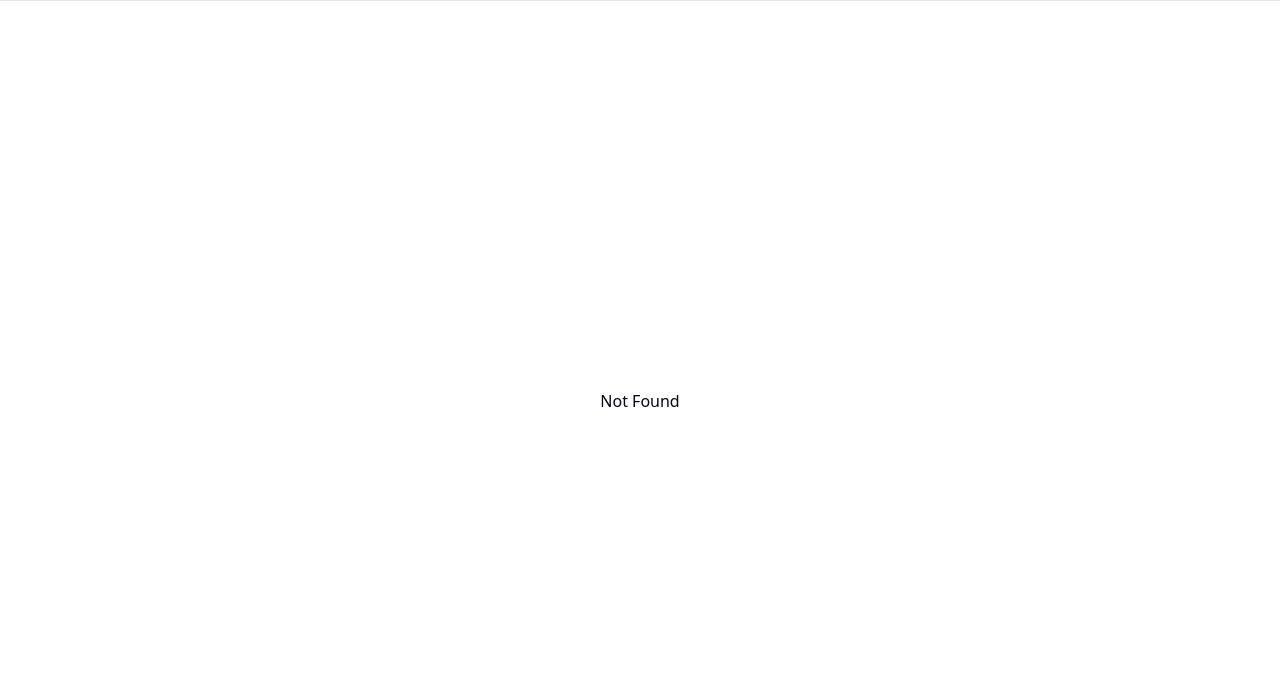
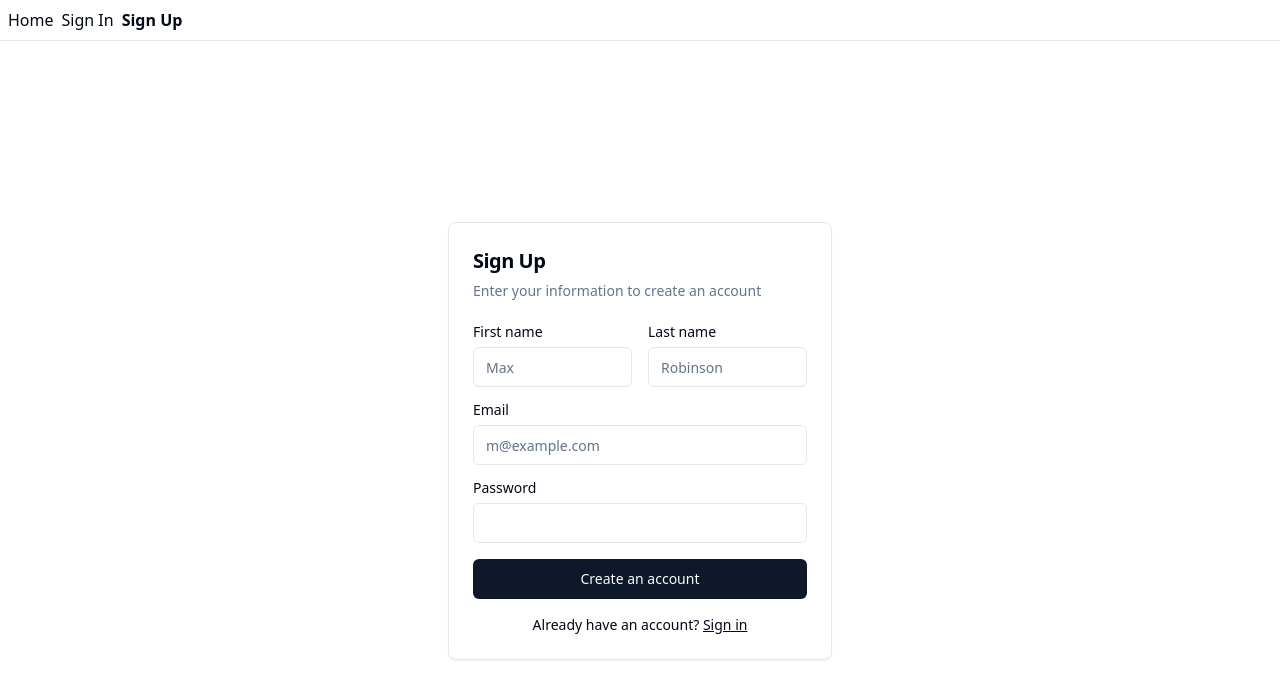
Before and after one commit to fayimora/kratos-idp, a React (Vite) app in the folder kratos-frontend/: page /signup in a window 1280 px wide. Shown: the top 698 px of the page. Built offline with nearby package versions, Linux system fonts and the light colour scheme.

Commit message:
Add auth forms

```diff
--- /dev/null
+++ b/kratos-frontend/src/components/ui/card.tsx
@@ -0,0 +1,86 @@
+import * as React from "react";
+
+import { cn } from "@/lib/utils";
+
+const Card = React.forwardRef<
+  HTMLDivElement,
+  React.HTMLAttributes<HTMLDivElement>
+>(({ className, ...props }, ref) => (
+  <div
+    ref={ref}
+    className={cn(
+      "rounded-lg border bg-card text-card-foreground shadow-sm",
+      className,
+    )}
+    {...props}
+  />
+));
+Card.displayName = "Card";
+
+const CardHeader = React.forwardRef<
+  HTMLDivElement,
+  React.HTMLAttributes<HTMLDivElement>
+>(({ className, ...props }, ref) => (
+  <div
+    ref={ref}
+    className={cn("flex flex-col space-y-1.5 p-6", className)}
+    {...props}
+  />
+));
+CardHeader.displayName = "CardHeader";
+
+const CardTitle = React.forwardRef<
+  HTMLParagraphElement,
+  React.HTMLAttributes<HTMLHeadingElement>
+>(({ className, ...props }, ref) => (
+  <h3
+    ref={ref}
+    className={cn(
+      "text-2xl font-semibold leading-none tracking-tight",
+      className,
+    )}
+    {...props}
+  />
+));
+CardTitle.displayName = "CardTitle";
+
+const CardDescription = React.forwardRef<
+  HTMLParagraphElement,
+  React.HTMLAttributes<HTMLParagraphElement>
+>(({ className, ...props }, ref) => (
+  <p
+    ref={ref}
+    className={cn("text-sm text-muted-foreground", className)}
+    {...props}
+  />
+));
+CardDescription.displayName = "CardDescription";
+
+const CardContent = React.forwardRef<
+  HTMLDivElement,
+  React.HTMLAttributes<HTMLDivElement>
+>(({ className, ...props }, ref) => (
+  <div ref={ref} className={cn("p-6 pt-0", className)} {...props} />
+));
+CardContent.displayName = "CardContent";
+
+const CardFooter = React.forwardRef<
+  HTMLDivElement,
+  React.HTMLAttributes<HTMLDivElement>
+>(({ className, ...props }, ref) => (
+  <div
+    ref={ref}
+    className={cn("flex items-center p-6 pt-0", className)}
+    {...props}
+  />
+));
+CardFooter.displayName = "CardFooter";
+
+export {
+  Card,
+  CardHeader,
+  CardFooter,
+  CardTitle,
+  CardDescription,
+  CardContent,
+};
--- /dev/null
+++ b/kratos-frontend/src/components/ui/input.tsx
@@ -0,0 +1,25 @@
+import * as React from "react"
+
+import { cn } from "@/lib/utils"
+
+export interface InputProps
+  extends React.InputHTMLAttributes<HTMLInputElement> {}
+
+const Input = React.forwardRef<HTMLInputElement, InputProps>(
+  ({ className, type, ...props }, ref) => {
+    return (
+      <input
+        type={type}
+        className={cn(
+          "flex h-10 w-full rounded-md border border-input bg-background px-3 py-2 text-sm ring-offset-background file:border-0 file:bg-transparent file:text-sm file:font-medium placeholder:text-muted-foreground focus-visible:outline-none focus-visible:ring-2 focus-visible:ring-ring focus-visible:ring-offset-2 disabled:cursor-not-allowed disabled:opacity-50",
+          className
+        )}
+        ref={ref}
+        {...props}
+      />
+    )
+  }
+)
+Input.displayName = "Input"
+
+export { Input }
--- /dev/null
+++ b/kratos-frontend/src/components/ui/label.tsx
@@ -0,0 +1,24 @@
+import * as React from "react"
+import * as LabelPrimitive from "@radix-ui/react-label"
+import { cva, type VariantProps } from "class-variance-authority"
+
+import { cn } from "@/lib/utils"
+
+const labelVariants = cva(
+  "text-sm font-medium leading-none peer-disabled:cursor-not-allowed peer-disabled:opacity-70"
+)
+
+const Label = React.forwardRef<
+  React.ElementRef<typeof LabelPrimitive.Root>,
+  React.ComponentPropsWithoutRef<typeof LabelPrimitive.Root> &
+    VariantProps<typeof labelVariants>
+>(({ className, ...props }, ref) => (
+  <LabelPrimitive.Root
+    ref={ref}
+    className={cn(labelVariants(), className)}
+    {...props}
+  />
+))
+Label.displayName = LabelPrimitive.Root.displayName
+
+export { Label }
--- a/kratos-frontend/src/routeTree.gen.ts
+++ b/kratos-frontend/src/routeTree.gen.ts
@@ -16,9 +16,21 @@
 
 // Create Virtual Routes
 
+const SignupLazyImport = createFileRoute('/signup')()
+const SigninLazyImport = createFileRoute('/signin')()
 const IndexLazyImport = createFileRoute('/')()
 
 // Create/Update Routes
+
+const SignupLazyRoute = SignupLazyImport.update({
+  path: '/signup',
+  getParentRoute: () => rootRoute,
+} as any).lazy(() => import('./routes/signup.lazy').then((d) => d.Route))
+
+const SigninLazyRoute = SigninLazyImport.update({
+  path: '/signin',
+  getParentRoute: () => rootRoute,
+} as any).lazy(() => import('./routes/signin.lazy').then((d) => d.Route))
 
 const IndexLazyRoute = IndexLazyImport.update({
   path: '/',
@@ -36,12 +48,30 @@
       preLoaderRoute: typeof IndexLazyImport
       parentRoute: typeof rootRoute
     }
+    '/signin': {
+      id: '/signin'
+      path: '/signin'
+      fullPath: '/signin'
+      preLoaderRoute: typeof SigninLazyImport
+      parentRoute: typeof rootRoute
+    }
+    '/signup': {
+      id: '/signup'
+      path: '/signup'
+      fullPath: '/signup'
+      preLoaderRoute: typeof SignupLazyImport
+      parentRoute: typeof rootRoute
+    }
   }
 }
 
 // Create and export the route tree
 
-export const routeTree = rootRoute.addChildren({ IndexLazyRoute })
+export const routeTree = rootRoute.addChildren({
+  IndexLazyRoute,
+  SigninLazyRoute,
+  SignupLazyRoute,
+})
 
 /* prettier-ignore-end */
 
@@ -51,11 +81,19 @@
     "__root__": {
       "filePath": "__root.tsx",
       "children": [
-        "/"
+        "/",
+        "/signin",
+        "/signup"
       ]
     },
     "/": {
       "filePath": "index.lazy.tsx"
+    },
+    "/signin": {
+      "filePath": "signin.lazy.tsx"
+    },
+    "/signup": {
+      "filePath": "signup.lazy.tsx"
     }
   }
 }
--- a/kratos-frontend/src/routes/__root.tsx
+++ b/kratos-frontend/src/routes/__root.tsx
@@ -1,14 +1,20 @@
-import { createRootRoute, Outlet } from "@tanstack/react-router";
+import { createRootRoute, Link, Outlet } from "@tanstack/react-router";
 import { TanStackRouterDevtools } from "@tanstack/router-devtools";
 
 export const Route = createRootRoute({
   component: () => (
     <>
-      {/* <div className="p-2 flex gap-2"> */}
-      {/*   <Link to="/" className="[&.active]:font-bold"> */}
-      {/*     Home */}
-      {/*   </Link>{" "} */}
-      {/* </div> */}
+      <div className="p-2 flex gap-2">
+        <Link to="/" className="[&.active]:font-bold">
+          Home
+        </Link>{" "}
+        <Link to="/signin" className="[&.active]:font-bold">
+          Sign In
+        </Link>
+        <Link to="/signup" className="[&.active]:font-bold">
+          Sign Up
+        </Link>
+      </div>
 
       <hr />
 
--- a/kratos-frontend/src/routes/index.lazy.tsx
+++ b/kratos-frontend/src/routes/index.lazy.tsx
@@ -3,7 +3,7 @@
 import { useState } from "react";
 
 export const Route = createLazyFileRoute("/")({
-  component: () => Index(),
+  component: () => <Index />,
 });
 
 function Index() {
--- /dev/null
+++ b/kratos-frontend/src/routes/signin.lazy.tsx
@@ -0,0 +1,59 @@
+import { createLazyFileRoute, Link } from "@tanstack/react-router";
+import {
+  Card,
+  CardContent,
+  CardDescription,
+  CardHeader,
+  CardTitle,
+} from "@/components/ui/card";
+import { Input } from "@/components/ui/input";
+import { Label } from "@/components/ui/label";
+import { Button } from "@/components/ui/button";
+
+export const Route = createLazyFileRoute("/signin")({
+  component: () => <LoginForm />,
+});
+
+function LoginForm() {
+  return (
+    <Card className="mx-auto max-w-sm">
+      <CardHeader>
+        <CardTitle className="text-2xl">Sign In</CardTitle>
+        <CardDescription>
+          Enter your credentials below to access your account
+        </CardDescription>
+      </CardHeader>
+      <CardContent>
+        <div className="grid gap-4">
+          <div className="grid gap-2">
+            <Label htmlFor="email">Email</Label>
+            <Input
+              id="email"
+              type="email"
+              placeholder="m@example.com"
+              required
+            />
+          </div>
+          <div className="grid gap-2">
+            <div className="flex items-center">
+              <Label htmlFor="password">Password</Label>
+              <a href="#" className="ml-auto inline-block text-sm underline">
+                Forgot your password?
+              </a>
+            </div>
+            <Input id="password" type="password" required />
+          </div>
+          <Button type="submit" className="w-full">
+            Login
+          </Button>
+        </div>
+        <div className="mt-4 text-center text-sm">
+          Don't have an account?{" "}
+          <Link to="/signup" className="underline">
+            Sign up
+          </Link>
+        </div>
+      </CardContent>
+    </Card>
+  );
+}
--- /dev/null
+++ b/kratos-frontend/src/routes/signup.lazy.tsx
@@ -0,0 +1,64 @@
+import { createLazyFileRoute, Link } from "@tanstack/react-router";
+import {
+  Card,
+  CardContent,
+  CardDescription,
+  CardHeader,
+  CardTitle,
+} from "@/components/ui/card";
+import { Input } from "@/components/ui/input";
+import { Label } from "@/components/ui/label";
+import { Button } from "@/components/ui/button";
+
+export const Route = createLazyFileRoute("/signup")({
+  component: () => <SignUpForm />,
+});
+
+function SignUpForm() {
+  return (
+    <Card className="mx-auto max-w-sm">
+      <CardHeader>
+        <CardTitle className="text-xl">Sign Up</CardTitle>
+        <CardDescription>
+          Enter your information to create an account
+        </CardDescription>
+      </CardHeader>
+      <CardContent>
+        <div className="grid gap-4">
+          <div className="grid grid-cols-2 gap-4">
+            <div className="grid gap-2">
+              <Label htmlFor="first-name">First name</Label>
+              <Input id="first-name" placeholder="Max" required />
+            </div>
+            <div className="grid gap-2">
+              <Label htmlFor="last-name">Last name</Label>
+              <Input id="last-name" placeholder="Robinson" required />
+            </div>
+          </div>
+          <div className="grid gap-2">
+            <Label htmlFor="email">Email</Label>
+            <Input
+              id="email"
+              type="email"
+              placeholder="m@example.com"
+              required
+            />
+          </div>
+          <div className="grid gap-2">
+            <Label htmlFor="password">Password</Label>
+            <Input id="password" type="password" />
+          </div>
+          <Button type="submit" className="w-full">
+            Create an account
+          </Button>
+        </div>
+        <div className="mt-4 text-center text-sm">
+          Already have an account?{" "}
+          <Link to="/signin" className="underline">
+            Sign in
+          </Link>
+        </div>
+      </CardContent>
+    </Card>
+  );
+}
```
